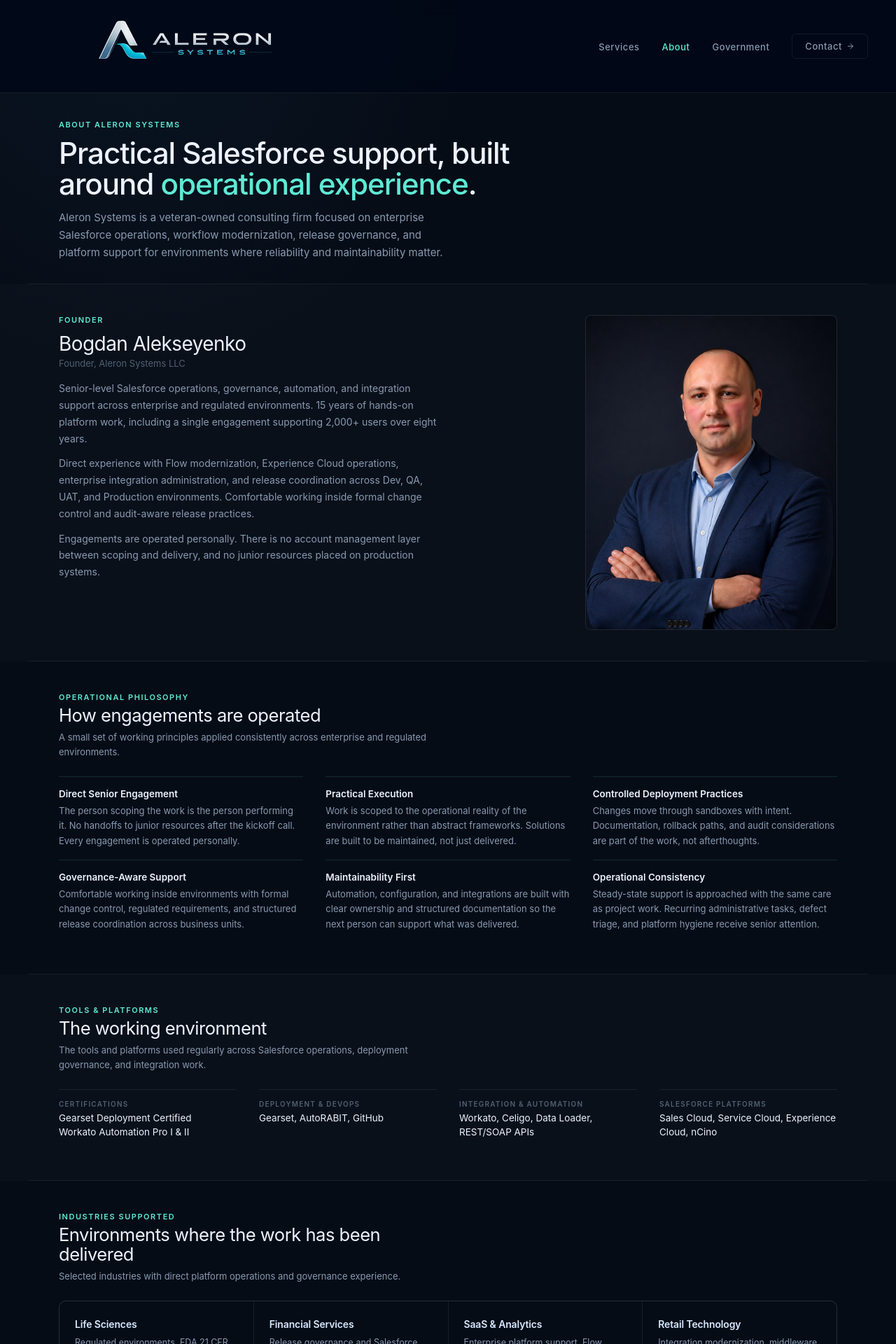
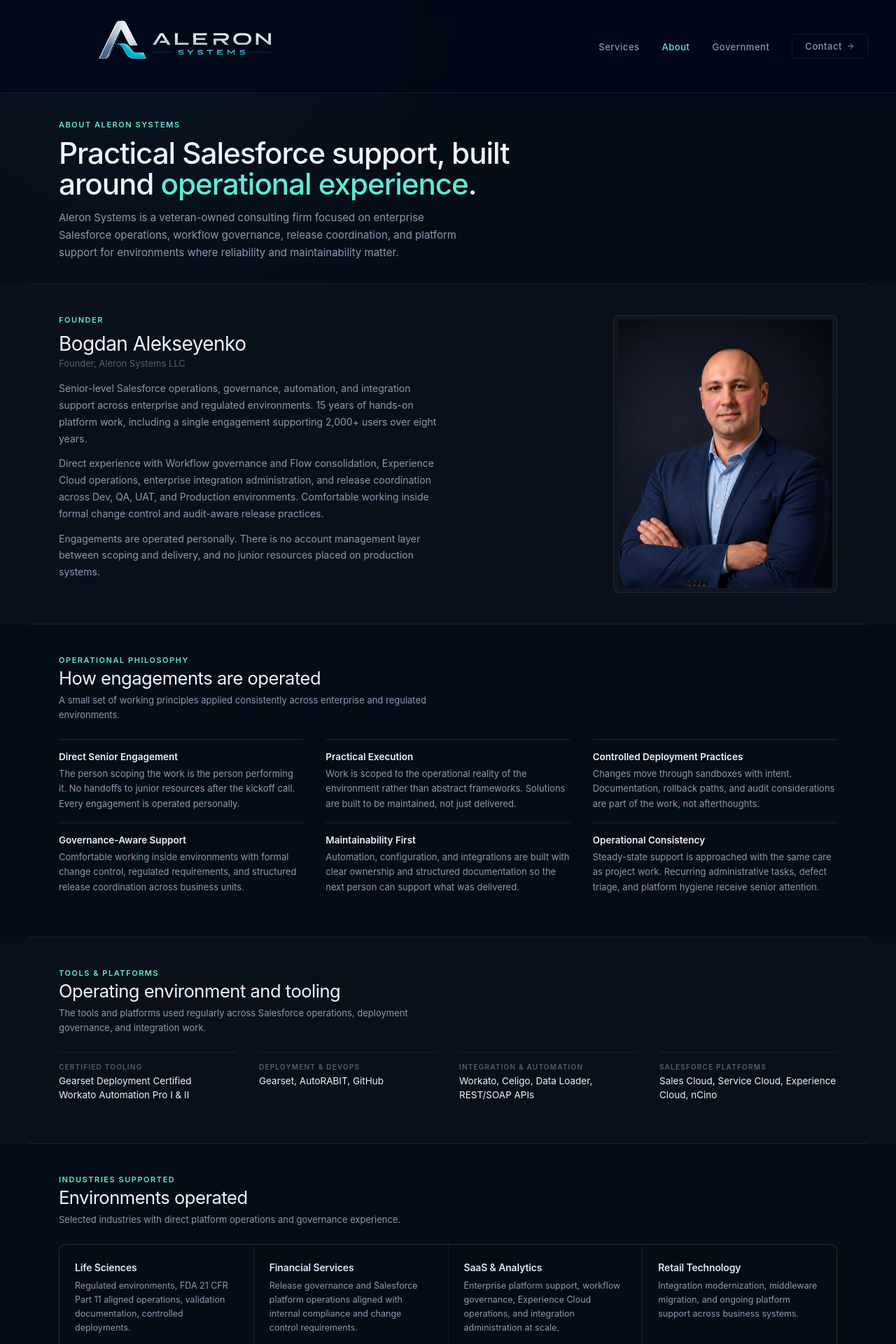
Before and after one commit to aleronsystems/website, a Next.js app: page /about in a window 1280 px wide. Shown: the top 1920 px of the page at 70% size. Built offline with nearby package versions, Linux system fonts and the light colour scheme.

Commit message:
Update page.tsx

```diff
--- a/app/about/page.tsx
+++ b/app/about/page.tsx
@@ -60,7 +60,7 @@ const philosophy = [
 
 const credentials = [
   {
-    label: 'Certifications',
+    label: 'Certified Tooling',
     value: 'Gearset Deployment Certified\nWorkato Automation Pro I & II',
   },
   {
@@ -88,7 +88,7 @@ const industries = [
   },
   {
     name: 'SaaS & Analytics',
-    note: 'Enterprise platform support, Flow modernization, Experience Cloud operations, and integration administration at scale.',
+    note: 'Enterprise platform support, workflow governance, Experience Cloud operations, and integration administration at scale.',
   },
   {
     name: 'Retail Technology',
@@ -371,15 +371,16 @@ export default function AboutPage() {
         .founder-photo-wrap {
           position: relative;
           width: 100%;
-          max-width: 360px;
+          max-width: 320px;
           justify-self: end;
           border: 1px solid var(--border);
           border-radius: 8px;
           overflow: hidden;
           background: var(--surface);
+          padding: 6px;
         }
         @media (max-width: 820px) {
-          .founder-photo-wrap { justify-self: start; max-width: 280px; }
+          .founder-photo-wrap { justify-self: start; max-width: 260px; padding: 5px; }
         }
         .founder-photo {
           width: 100%;
@@ -388,6 +389,7 @@ export default function AboutPage() {
           aspect-ratio: 4 / 5;
           object-fit: cover;
           object-position: center 22%;
+          border-radius: 4px;
         }
 
         /* ── PHILOSOPHY (matches homepage why-grid pattern) ── */
@@ -580,7 +582,7 @@ export default function AboutPage() {
             <span>operational experience</span>.
           </motion.h1>
           <motion.p className="hero-sub" variants={fadeUp} custom={0.1}>
-            Aleron Systems is a veteran-owned consulting firm focused on enterprise Salesforce operations, workflow modernization, release governance, and platform support for environments where reliability and maintainability matter.
+            Aleron Systems is a veteran-owned consulting firm focused on enterprise Salesforce operations, workflow governance, release coordination, and platform support for environments where reliability and maintainability matter.
           </motion.p>
         </motion.div>
       </section>
@@ -603,7 +605,7 @@ export default function AboutPage() {
               Senior-level Salesforce operations, governance, automation, and integration support across enterprise and regulated environments. 15 years of hands-on platform work, including a single engagement supporting 2,000+ users over eight years.
             </p>
             <p>
-              Direct experience with Flow modernization, Experience Cloud operations, enterprise integration administration, and release coordination across Dev, QA, UAT, and Production environments. Comfortable working inside formal change control and audit-aware release practices.
+              Direct experience with Workflow governance and Flow consolidation, Experience Cloud operations, enterprise integration administration, and release coordination across Dev, QA, UAT, and Production environments. Comfortable working inside formal change control and audit-aware release practices.
             </p>
             <p>
               Engagements are operated personally. There is no account management layer between scoping and delivery, and no junior resources placed on production systems.
@@ -657,7 +659,7 @@ export default function AboutPage() {
       >
         <motion.div className="section-hd" variants={itemFade}>
           <div className="section-label">Tools &amp; Platforms</div>
-          <h2 className="section-h2">The working environment</h2>
+          <h2 className="section-h2">Operating environment and tooling</h2>
           <p className="section-sub">
             The tools and platforms used regularly across Salesforce operations, deployment governance, and integration work.
           </p>
@@ -684,7 +686,7 @@ export default function AboutPage() {
       >
         <motion.div className="section-hd" variants={itemFade}>
           <div className="section-label">Industries Supported</div>
-          <h2 className="section-h2">Environments where the work has been delivered</h2>
+          <h2 className="section-h2">Environments operated</h2>
           <p className="section-sub">
             Selected industries with direct platform operations and governance experience.
           </p>
```
